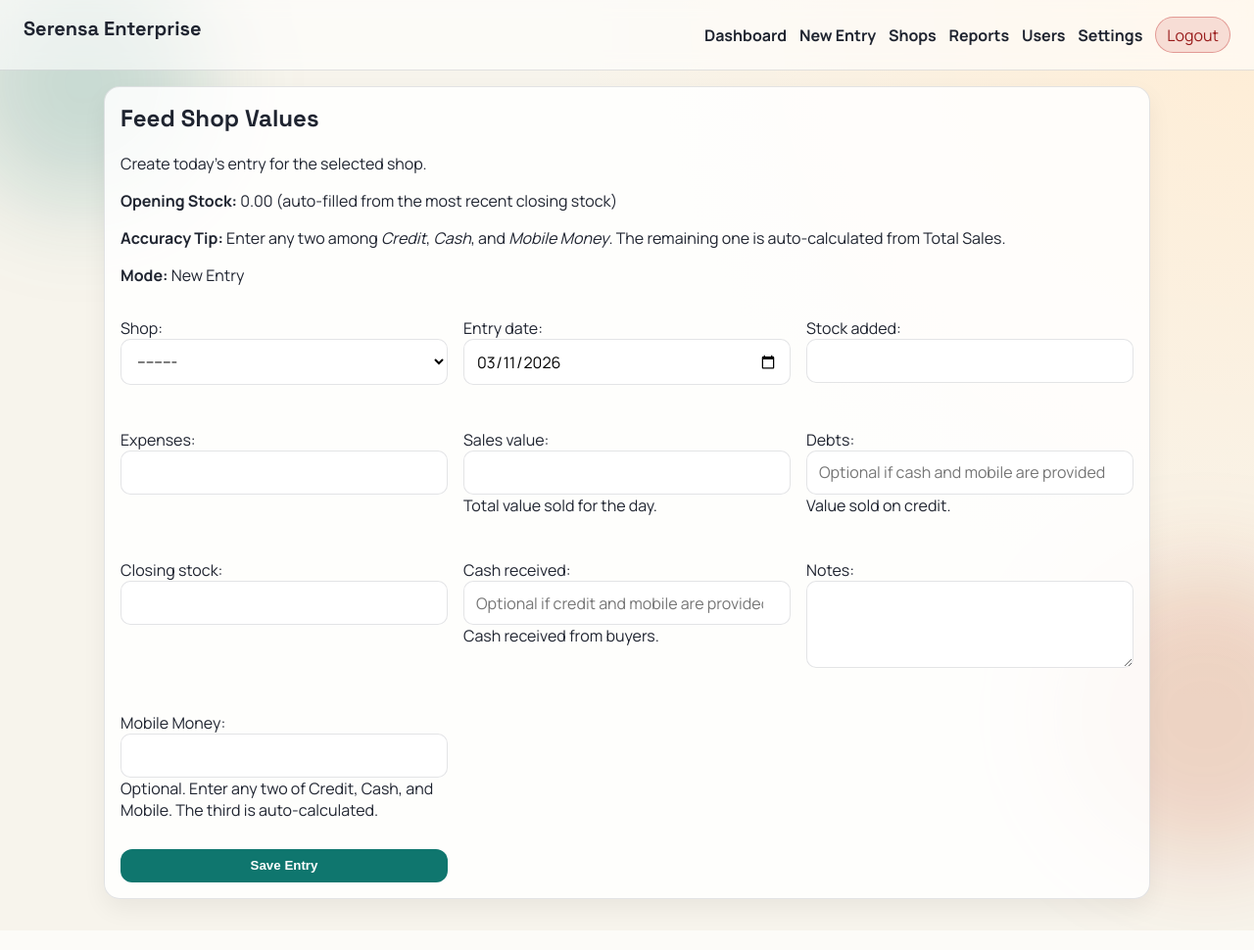
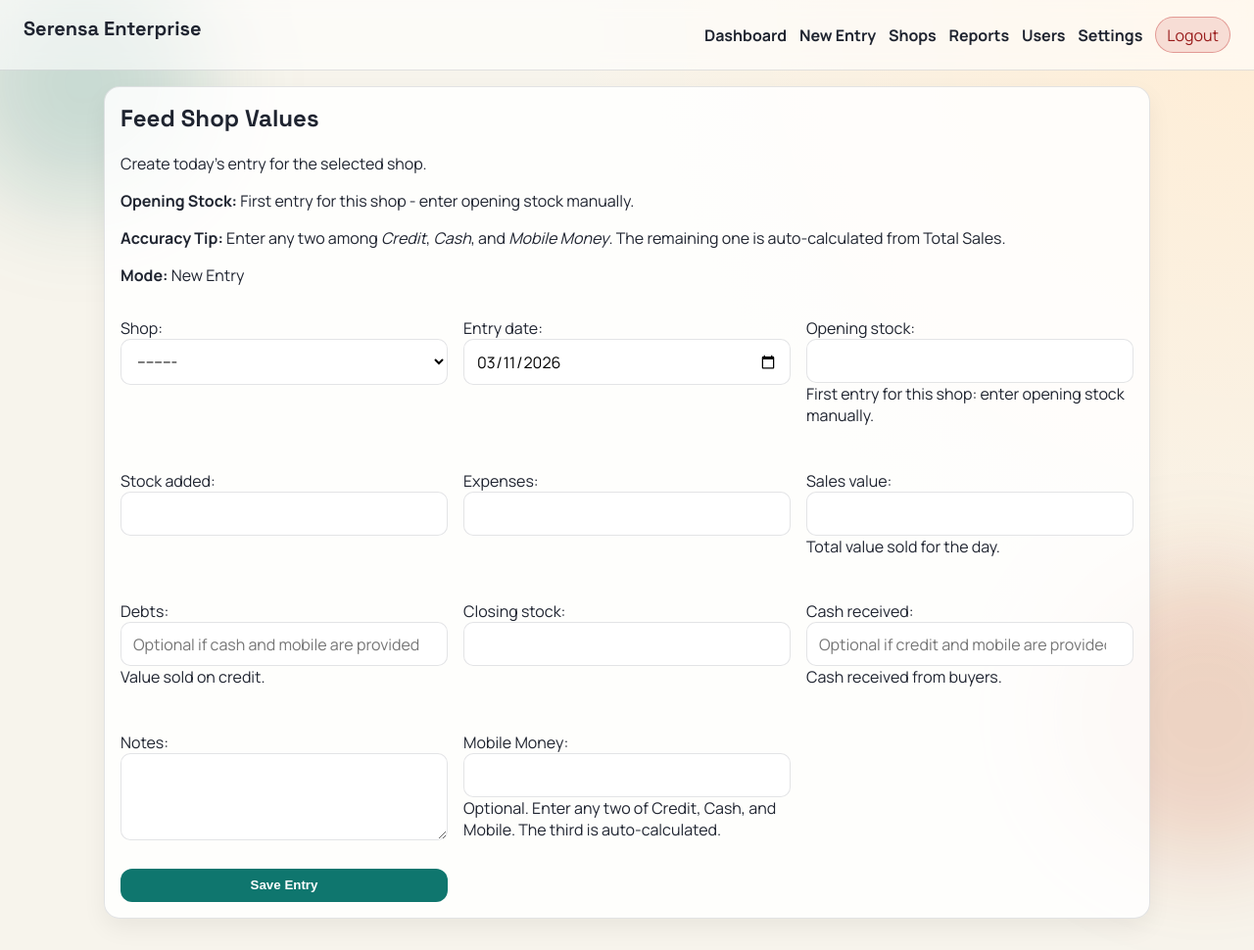
Before and after one commit to wakoTheDev/serensa, a Django app: page /entries/new/ in a window 1280 px wide. Shown: the whole page at 98% size. Run offline with Django 5.2, Linux system fonts and the light colour scheme; the visitor is signed in with stand-in values (Sample User, id 1); data comes from the database, SQL or seed files in the repository.

Commit message:
Require manual opening stock for first shop entry

```diff
--- a/sensa/forms.py
+++ b/sensa/forms.py
@@ -32,6 +32,7 @@ class DailyEntryForm(forms.ModelForm):
         fields = [
             "shop",
             "entry_date",
+            "opening_stock",
             "stock_added",
             "expenses",
             "sales_value",
@@ -50,6 +51,8 @@ class DailyEntryForm(forms.ModelForm):
 
     def __init__(self, *args, **kwargs):
         user = kwargs.pop("user", None)
+        require_opening_stock = kwargs.pop("require_opening_stock", False)
+        calculated_opening_stock = kwargs.pop("calculated_opening_stock", Decimal("0.00"))
         super().__init__(*args, **kwargs)
         if (
             not self.is_bound
@@ -64,6 +67,20 @@ class DailyEntryForm(forms.ModelForm):
         # Allow system-assisted calculation for any one of debt/cash/mobile.
         self.fields["debts"].required = False
         self.fields["cash_received"].required = False
+
+        if require_opening_stock:
+            self.fields["opening_stock"].required = True
+            self.fields["opening_stock"].disabled = False
+            self.fields["opening_stock"].help_text = (
+                "First entry for this shop: enter opening stock manually."
+            )
+        else:
+            self.fields["opening_stock"].required = False
+            self.fields["opening_stock"].initial = calculated_opening_stock
+            self.fields["opening_stock"].disabled = True
+            self.fields["opening_stock"].help_text = (
+                "Auto-loaded from previous closing stock."
+            )
 
         if getattr(self.instance, "pk", None) and not self.is_bound:
             self.fields["mobile_money_received"].initial = self.instance.mobile_money_received
--- a/sensa/templates/sensa/entry_form.html
+++ b/sensa/templates/sensa/entry_form.html
@@ -4,7 +4,11 @@
 <section class="panel">
         <h2>{{ form_title }}</h2>
         <p>{{ form_subtitle }}</p>
+    {% if manual_opening_required %}
+    <p><strong>Opening Stock:</strong> <span class="muted">First entry for this shop - enter opening stock manually.</span></p>
+    {% else %}
     <p><strong>Opening Stock:</strong> {{ opening_stock_value }} <span class="muted">(auto-filled from the most recent closing stock)</span></p>
+    {% endif %}
     <p class="muted"><strong>Accuracy Tip:</strong> Enter any two among <em>Credit</em>, <em>Cash</em>, and <em>Mobile Money</em>. The remaining one is auto-calculated from Total Sales.</p>
         <p>
                 <strong>Mode:</strong>
--- a/sensa/views.py
+++ b/sensa/views.py
@@ -144,14 +144,40 @@ def entry_create_or_update(request):
 
     edit_entry = None
     opening_stock_value = Decimal("0.00")
+    manual_opening_required = False
 
     if request.method == "POST":
         shop_id = request.POST.get("shop")
         entry_date = request.POST.get("entry_date")
+        posted_shop = None
+        posted_entry_date = None
         if shop_id and entry_date:
             edit_entry = DailyEntry.objects.filter(shop_id=shop_id, entry_date=entry_date).first()
+            posted_shop = Shop.objects.filter(pk=shop_id).first()
+            try:
+                posted_entry_date = datetime.strptime(entry_date, "%Y-%m-%d").date()
+            except ValueError:
+                posted_entry_date = None
 
-        form = DailyEntryForm(request.POST, user=user, instance=edit_entry)
+        previous_closing = _get_previous_closing_stock(
+            posted_shop,
+            posted_entry_date,
+            current_entry=edit_entry,
+        )
+        manual_opening_required = previous_closing is None
+        opening_stock_value = (
+            previous_closing
+            if previous_closing is not None
+            else (edit_entry.opening_stock if edit_entry else Decimal("0.00"))
+        )
+
+        form = DailyEntryForm(
+            request.POST,
+            user=user,
+            instance=edit_entry,
+            require_opening_stock=manual_opening_required,
+            calculated_opening_stock=opening_stock_value,
+        )
         if form.is_valid():
             shop = form.cleaned_data["shop"]
             if _is_vendor(user) and not user.profile.assigned_shops.filter(pk=shop.pk).exists():
@@ -159,7 +185,12 @@ def entry_create_or_update(request):
 
             entry = form.save(commit=False)
             is_update = bool(entry.pk)
-            entry.opening_stock = _derive_opening_stock(shop, entry.entry_date, current_entry=edit_entry)
+            previous_closing = _get_previous_closing_stock(shop, entry.entry_date, current_entry=edit_entry)
+            manual_opening_required = previous_closing is None
+            if manual_opening_required:
+                entry.opening_stock = form.cleaned_data["opening_stock"]
+            else:
+                entry.opening_stock = previous_closing
             opening_stock_value = entry.opening_stock
 
             if entry.entry_date == today or _is_admin(user):
@@ -183,7 +214,13 @@ def entry_create_or_update(request):
                 parsed_date = datetime.strptime(bound_date, "%Y-%m-%d").date()
             except ValueError:
                 parsed_date = today
-            opening_stock_value = _derive_opening_stock(shop, parsed_date, current_entry=edit_entry)
+            previous_closing = _get_previous_closing_stock(shop, parsed_date, current_entry=edit_entry)
+            manual_opening_required = previous_closing is None
+            opening_stock_value = (
+                previous_closing
+                if previous_closing is not None
+                else (edit_entry.opening_stock if edit_entry else Decimal("0.00"))
+            )
     else:
         initial = {"entry_date": today}
 
@@ -204,18 +241,39 @@ def entry_create_or_update(request):
                 edit_entry = DailyEntry.objects.filter(shop=selected_shop, entry_date=today).first()
 
         if edit_entry:
-            form = DailyEntryForm(user=user, instance=edit_entry)
-            opening_stock_value = _derive_opening_stock(edit_entry.shop, edit_entry.entry_date, current_entry=edit_entry)
+            previous_closing = _get_previous_closing_stock(
+                edit_entry.shop,
+                edit_entry.entry_date,
+                current_entry=edit_entry,
+            )
+            manual_opening_required = previous_closing is None
+            opening_stock_value = (
+                previous_closing if previous_closing is not None else edit_entry.opening_stock
+            )
+            form = DailyEntryForm(
+                user=user,
+                instance=edit_entry,
+                require_opening_stock=manual_opening_required,
+                calculated_opening_stock=opening_stock_value,
+            )
         else:
-            form = DailyEntryForm(user=user, initial=initial)
             preview_shop = initial.get("shop")
             preview_date = initial.get("entry_date", today)
-            opening_stock_value = _derive_opening_stock(preview_shop, preview_date)
+            previous_closing = _get_previous_closing_stock(preview_shop, preview_date)
+            manual_opening_required = previous_closing is None
+            opening_stock_value = previous_closing if previous_closing is not None else Decimal("0.00")
+            form = DailyEntryForm(
+                user=user,
+                initial=initial,
+                require_opening_stock=manual_opening_required,
+                calculated_opening_stock=opening_stock_value,
+            )
 
     context = {
         "form": form,
         "is_edit_mode": bool(edit_entry),
         "opening_stock_value": opening_stock_value,
+        "manual_opening_required": manual_opening_required,
         "form_title": "Update Shop Values" if edit_entry else "Feed Shop Values",
         "form_subtitle": (
             "Editing today's saved entry. Update the fields and submit changes."
@@ -309,6 +367,25 @@ def _derive_opening_stock(shop, entry_date, current_entry=None):
         return latest_previous_entry.closing_stock or Decimal("0.00")
 
     return Decimal("0.00")
+
+
+def _get_previous_closing_stock(shop, entry_date, current_entry=None):
+    if not shop or not entry_date:
+        return None
+
+    entries = DailyEntry.objects.filter(shop=shop)
+    if current_entry and current_entry.pk:
+        entries = entries.exclude(pk=current_entry.pk)
+
+    previous_day_entry = entries.filter(entry_date=entry_date - timedelta(days=1)).first()
+    if previous_day_entry:
+        return previous_day_entry.closing_stock or Decimal("0.00")
+
+    latest_previous_entry = entries.filter(entry_date__lt=entry_date).order_by("-entry_date", "-updated_at").first()
+    if latest_previous_entry:
+        return latest_previous_entry.closing_stock or Decimal("0.00")
+
+    return None
 
 
 def _calculate_stock_metrics(entries):
```
